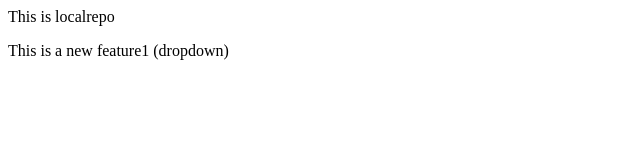
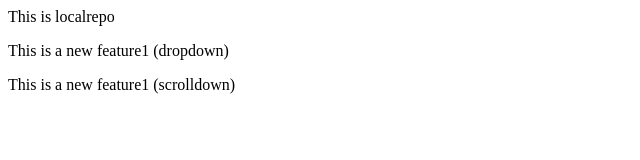
Before and after one commit to MayurChaudhari007/Local-Repo, a plain HTML site: page index.html in a window 1280 px wide. Shown: the whole page, without its empty margins (0-640 px from the left). Drawn offline with Linux system fonts and the light colour scheme.

Commit message:
Update index.html

```diff
--- a/index.html
+++ b/index.html
@@ -1,3 +1,5 @@
 <p>This is localrepo</p>
 
 <p>This is a new feature1 (dropdown)</p>
+
+<p>This is a new feature1 (scrolldown)</p>
```
